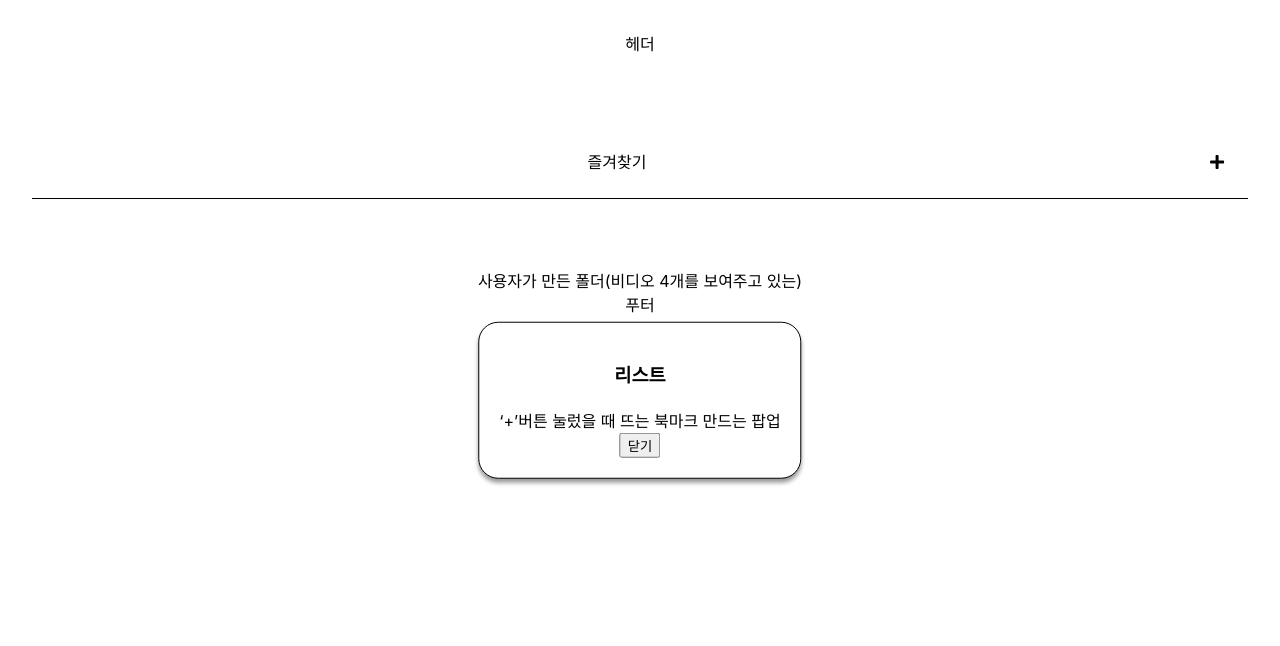
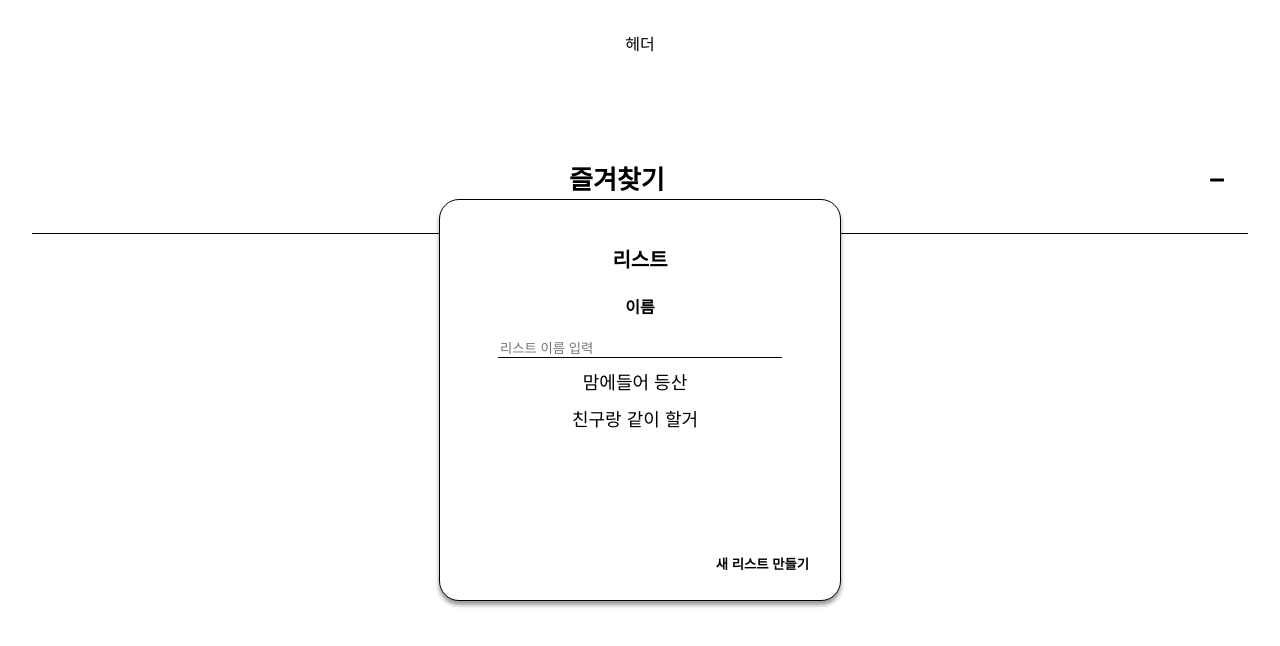
Before and after one commit to ashjang/FitTogether, a React (Vite) app in the folder web/: page / in a window 1280 px wide. Both pictures are taken after a click on the icon 1216 px from the left and 162 px from the top of the page. Shown: the top 646 px of the page. Built offline with nearby package versions, Linux system fonts and the light colour scheme.

Commit message:
즐겨찾기 페이지 레이아웃 1차 수정 및 '+'버튼 눌렀을때 뜨는 즐겨찾기 팝업 세팅

```diff
--- a/web/src/components/Bookmark/BookmarkSetting.tsx
+++ b/web/src/components/Bookmark/BookmarkSetting.tsx
@@ -1,12 +1,115 @@
-import React from 'react';
+/** @jsxImportSource @emotion/react */
+
+import React, { useState, useEffect } from 'react';
+import { css } from '@emotion/react';
 
 const BookmarkSetting: React.FC = () => {
+  const [listName, setListName] = useState<string>('');
+  const [lists, setLists] = useState<string[]>(() => {
+    const savedLists = localStorage.getItem('bookmarkLists');
+    return savedLists ? JSON.parse(savedLists) : [];
+  });
+
+  // 리스트가 변경될 때마다 변경된 리스트를 localStorage에 저장
+  useEffect(() => {
+    localStorage.setItem('bookmarkLists', JSON.stringify(lists));
+  }, [lists]);
+
+  const handleChange = (event: React.ChangeEvent<HTMLInputElement>) => {
+    setListName(event.target.value);
+  };
+
+  const addList = () => {
+    if (listName.trim() !== '') {
+      setLists((prevLists) => [...prevLists, listName]);
+      setListName(''); // 입력 필드 비우기
+    }
+  };
+
+  const handleKeyDown = (event: React.KeyboardEvent<HTMLInputElement>) => {
+    if (event.key === 'Enter') {
+      addList();
+    }
+  };
+
   return (
-    <>
-      <h3>리스트</h3>
-      <div>‘+’버튼 눌렀을 때 뜨는 북마크 만드는 팝업</div>
-    </>
+    <div css={popupContainer}>
+      <div css={{ flex: 5 }}>
+        <p css={{ fontSize: '20px', fontWeight: 'bold' }}>리스트</p>
+        <p css={{ fontSize: '16px', fontWeight: 'bold' }}>이름</p>
+        <input
+          css={inputArea}
+          placeholder="리스트 이름 입력"
+          value={listName}
+          onChange={handleChange}
+          onKeyDown={handleKeyDown} // 엔터 키 이벤트 처리
+        />
+        <div css={{ maxHeight: '180px', overflowY: 'auto' }}>
+          <ul css={ulStyle}>
+            <li css={liStyle}>맘에들어 등산</li>
+            <li css={liStyle}>친구랑 같이 할거</li>
+            {lists.map((list, index) => (
+              <li key={index} css={liStyle}>
+                {list}
+              </li>
+            ))}
+          </ul>
+        </div>
+      </div>
+
+      <div css={addListBtnArea}>
+        <button onClick={addList} css={addListBtn}>
+          새 리스트 만들기
+        </button>
+      </div>
+    </div>
   );
 };
 
+const popupContainer = css`
+  width: 350px;
+  height: 350px;
+  position: fixed;
+  top: 50%;
+  left: 50%;
+  transform: translate(-50%, -50%);
+  background-color: #fff;
+  padding: 25px;
+  border: solid 1px black;
+  border-radius: 20px;
+  box-shadow: 0px 4px 4px rgba(0, 0, 0, 0.4);
+
+  display: flex;
+  flex-direction: column;
+`;
+
+const inputArea = css`
+  width: 80%;
+  border: none;
+  border-bottom: 1px solid black;
+  outline: none;
+`;
+
+const ulStyle = css`
+  list-style: none;
+  margin: 0;
+  padding: 0;
+`;
+
+const liStyle = css`
+  margin: 10px 10px 10px 0;
+  font-size: 18px;
+`;
+
+const addListBtnArea = css`
+  text-align: right;
+`;
+
+const addListBtn = css`
+  border: none;
+  background-color: white;
+  cursor: pointer;
+  font-weight: bold;
+`;
+
 export default BookmarkSetting;
--- a/web/src/pages/Bookmark/Bookmark.tsx
+++ b/web/src/pages/Bookmark/Bookmark.tsx
@@ -4,20 +4,16 @@ import React, { useState } from 'react';
 
 import styled from '@emotion/styled';
 import { css } from '@emotion/react';
-import { FaPlus } from 'react-icons/fa';
+import { FaPlus, FaMinus } from 'react-icons/fa';
 
 import BookmarkFolder from '../../components/Bookmark/BookmarkFolder';
 import BookmarkSetting from '../../components/Bookmark/BookmarkSetting';
 
 const Bookmark: React.FC = () => {
-  const [isPopupOpen, setIsPopupOpen] = useState(false);
+  const [isPopupOpen, setIsPopupOpen] = useState<boolean>(false);
 
-  const openPopup = () => {
-    setIsPopupOpen(true);
-  };
-
-  const closePopup = () => {
-    setIsPopupOpen(false);
+  const togglePopup = () => {
+    setIsPopupOpen((prevIsPopupOpen) => !prevIsPopupOpen);
   };
 
   return (
@@ -26,12 +22,13 @@ const Bookmark: React.FC = () => {
       <div css={Container}>
         <TitleArea>
           <p css={centeredTextStyle}>즐겨찾기</p>
-          <FaPlus css={[rightAlignedStyle, plusIcon]} onClick={openPopup} />
-          {isPopupOpen && (
-            <div css={popupStyle}>
+          {isPopupOpen ? (
+            <>
               <BookmarkSetting />
-              <button onClick={closePopup}>닫기</button>
-            </div>
+              <FaMinus css={rightAlignedStyle} onClick={togglePopup} />
+            </>
+          ) : (
+            <FaPlus css={rightAlignedStyle} onClick={togglePopup} />
           )}
         </TitleArea>
       </div>
@@ -63,27 +60,14 @@ const TitleArea = styled.div`
 const centeredTextStyle = css`
   flex: 25;
   text-align: center;
+  font-size: 26px;
+  font-weight: 700;
 `;
 
 const rightAlignedStyle = css`
   flex: 1;
   text-align: right;
-`;
-
-const plusIcon = css`
   cursor: pointer;
 `;
 
-const popupStyle = css`
-  position: fixed;
-  top: 50%;
-  left: 50%;
-  transform: translate(-50%, -50%);
-  background-color: #fff;
-  padding: 20px;
-  border: solid 1px black;
-  border-radius: 20px;
-  box-shadow: 0px 4px 4px rgba(0, 0, 0, 0.4);
-`;
-
 export default Bookmark;
```
